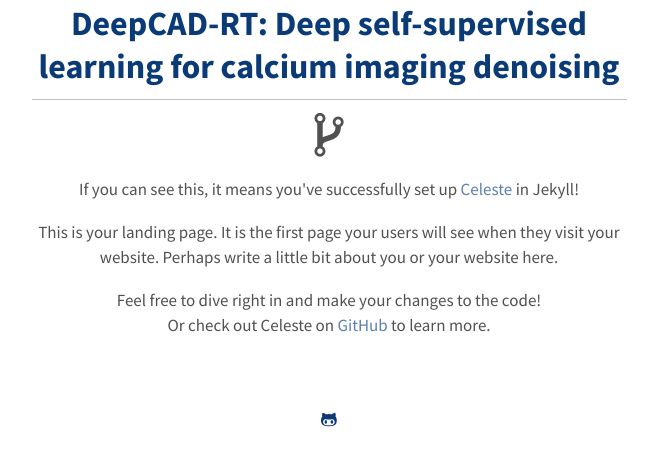
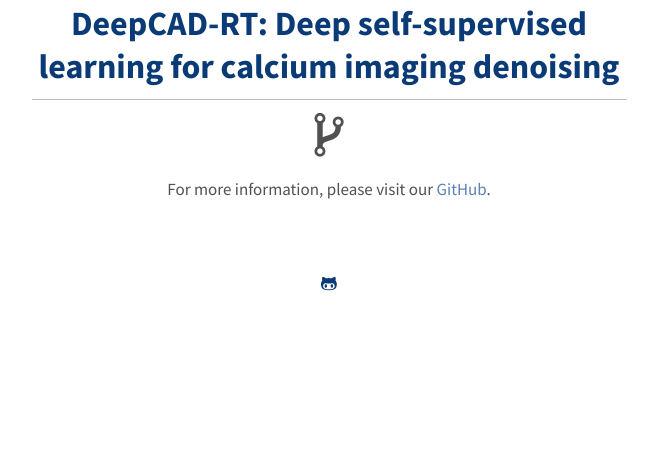
Before and after one commit to cabooster/DeepCAD-RT, a Jekyll site: the page built from index.html, in a window 1280 px wide. Shown: the part 590-1056 px from the top of the page, without its empty margins (311-969 px from the left). Built offline with Jekyll 4.4.1, drawn with Linux system fonts in a browser that asks for light colours; the list of posts is cut into pages by our own code; after the commit the page ends 920 px from its top, so only the background shows below that.

Commit message:
Update index.html

```diff
--- a/index.html
+++ b/index.html
@@ -17,23 +17,8 @@ title: Home
       <i class="fa fa-code-fork fa-3x"></i>
     </p>
 
-
-
     <p>
-      If you can see this, it means you've successfully set up
-      <a href="https://github.com/nicoelayda/celeste">Celeste</a> in Jekyll!
-    </p>
-
-    <p>
-      This is your landing page. It is the first page your users will see when
-      they visit your website. Perhaps write a little bit about you or your
-      website here.
-    </p>
-
-    <p>
-      Feel free to dive right in and make your changes to the code!<br />
-      Or check out Celeste on <a href="https://github.com/nicoelayda/celeste">GitHub</a>
-      to learn more.
+      For more information, please visit our <a href="https://github.com/nicoelayda/celeste">GitHub</a>.
     </p>
   </div>
 
```
